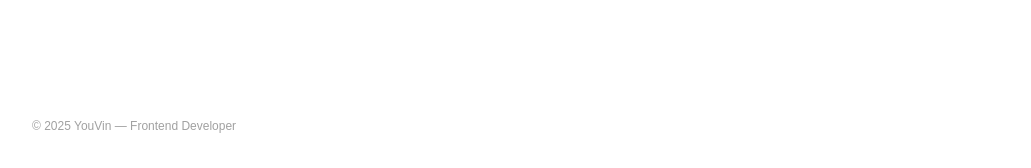
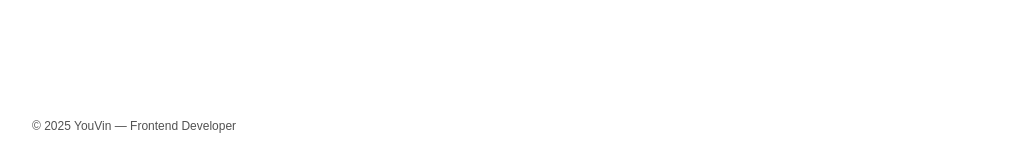
Before and after one commit to YouVin/youvin-portfolio, a Next.js app: page / in a window 1280 px wide. Shown: the part 2198-2366 px from the top of the page, without its empty margins (112-1143 px from the left). Built offline with nearby package versions, Linux system fonts and the light colour scheme.

Commit message:
Lighthouse 100점 달성

```diff
--- a/app/(site)/layout.tsx
+++ b/app/(site)/layout.tsx
@@ -20,7 +20,7 @@ export default function RootLayout({
           <main className="min-h-screen bg-background">
             <div className="mx-auto max-w-5xl px-4">{children}</div>
           </main>
-          <footer className="mx-auto max-w-5xl px-4 py-12 text-xs bg-background text-neutral-400">
+          <footer className="mx-auto max-w-5xl px-4 py-12 text-xs bg-background text-neutral-600">
             © {new Date().getFullYear()} YouVin — Frontend Developer
           </footer>
         </ThemeWrapper>
--- a/app/(site)/page.tsx
+++ b/app/(site)/page.tsx
@@ -1,8 +1,8 @@
 // app/(site)/page.tsx
 import HeroSection from "@/app/components/sections/HeroSection";
 import SkillsSection from "@/app/components/sections/SkillsSection";
-import ProjectsSection from "../components/sections/ProjectsSection";
-import SiteHeader from "../components/SiteHeader";
+import ProjectsSection from "@/app//components/sections/ProjectsSection";
+import SiteHeader from "@/app//components/SiteHeader";
 
 export default function HomePage() {
   return (
```
